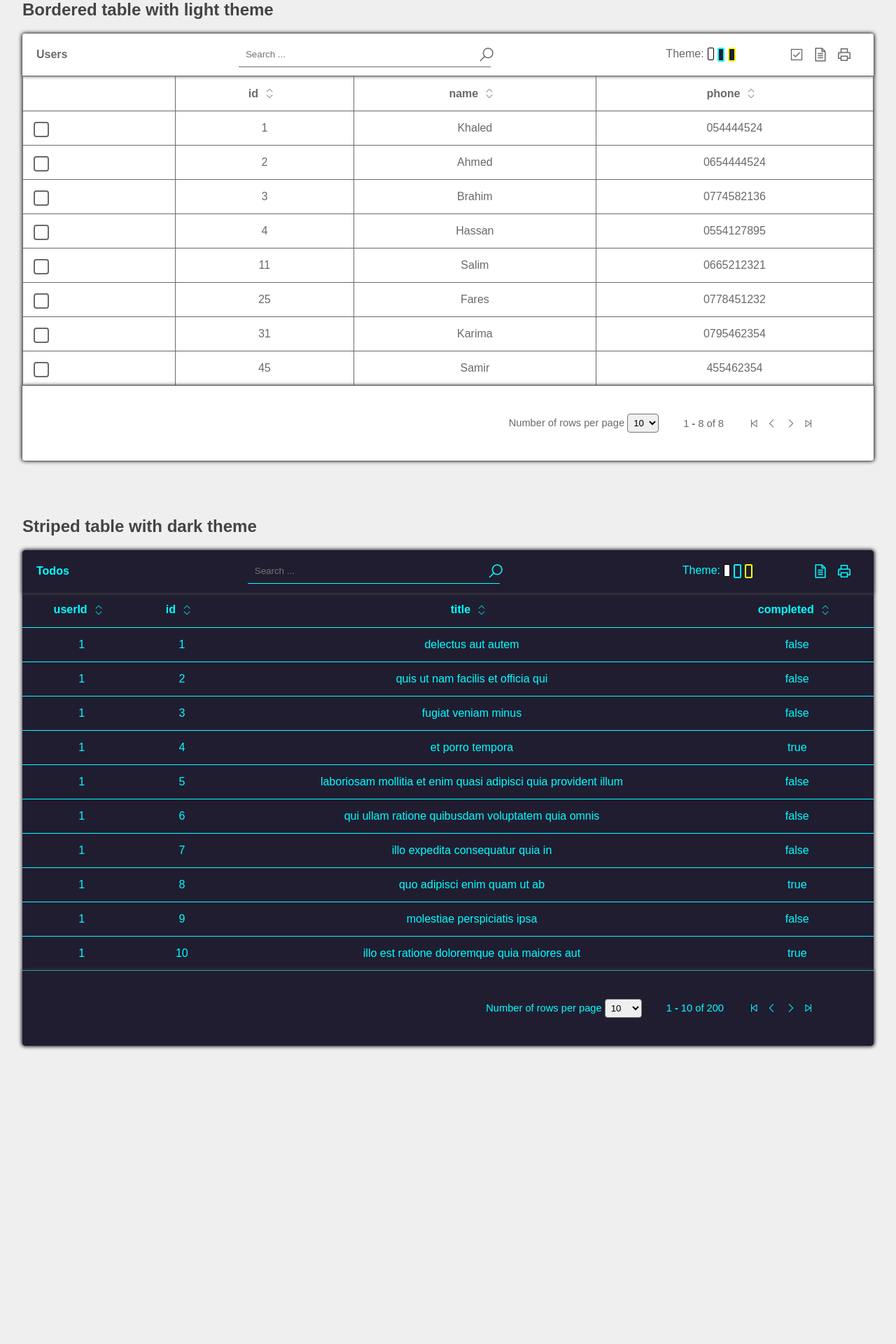
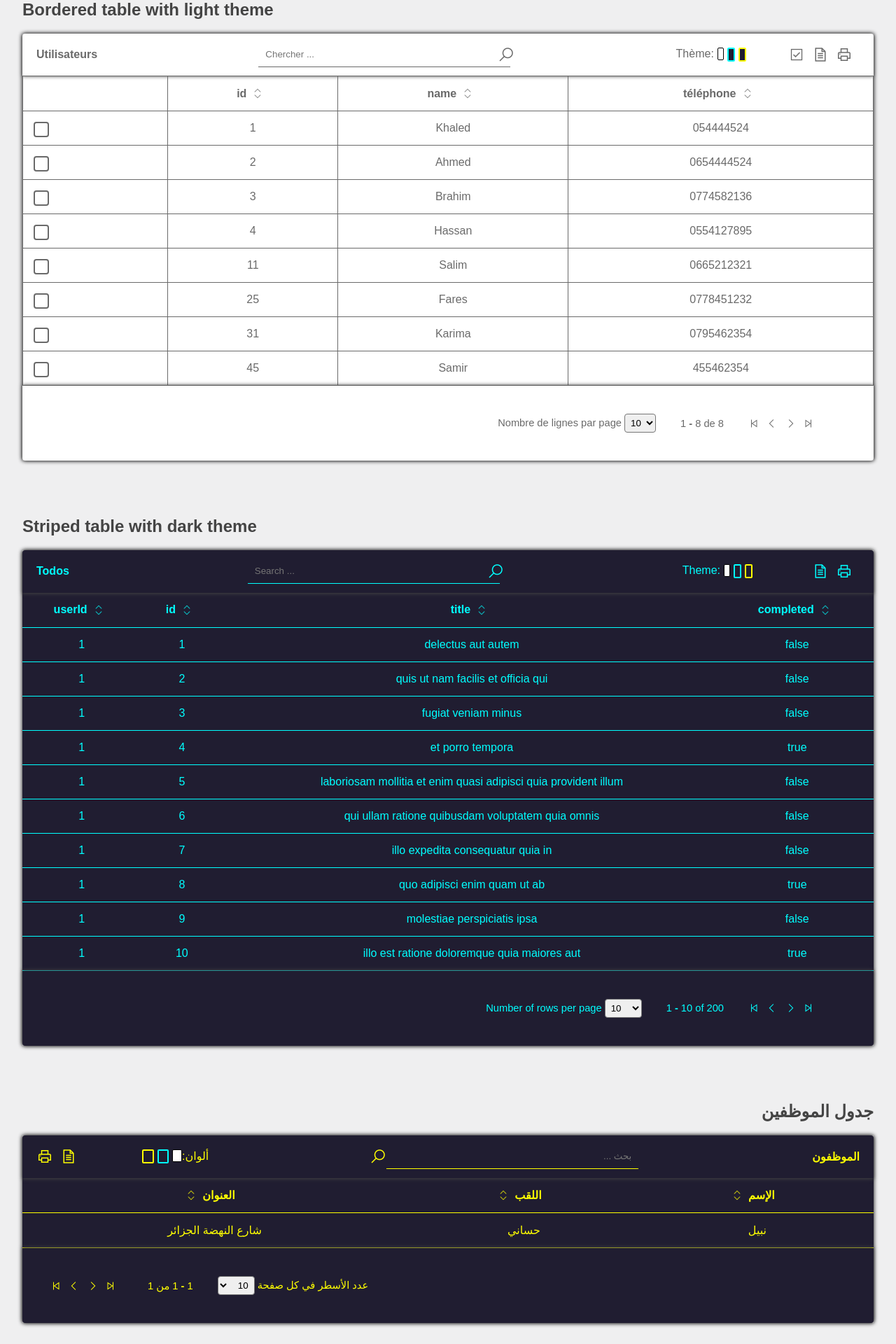
Before and after one commit to boussadjra/vueye-table, a Vue app: page / in a window 1280 px wide. Shown: the part 195-2115 px from the top of the page at 70% size. Before the commit the page ends 1719 px from the top, so only its background shows below. Built offline with nearby package versions, Linux system fonts and the light colour scheme; the HTML template or start-up script is replaced by a standard one.

Commit message:
add locale settings

```diff
--- a/src/App.vue
+++ b/src/App.vue
@@ -5,13 +5,18 @@
 
     <div class="main-container">
          <h2>Bordered table with light theme</h2>
-  <div class="code"> </div>
-        <vueye-table checkable :per-page-values="[5,10,15,20]" title="Users" show-theme :rows_data="user_data"  v-on:checked-rows="getChecked"></vueye-table>
+
+        <vueye-table checkable :per-page-values="[5,10,15,20]" title="Utilisateurs" vLang="fr" show-theme :rows_data="user_data"  v-on:checked-rows="getChecked"></vueye-table>
     </div>
        <div class="main-container">
          <h2>Striped table with dark theme</h2>
-        <vueye-table title="Todos" theme-name="dark-1" table-style="striped" show-theme :rows_data="todo_data"  v-on:checked-rows="getChecked"></vueye-table>
+        <vueye-table title="Todos"  theme-name="dark-1" table-style="striped" show-theme :rows_data="todo_data"  v-on:checked-rows="getChecked"></vueye-table>
     </div>
+          <div class="main-container" dir="rtl">
+         <h2>جدول الموظفين</h2>
+        <vueye-table title="الموظفون" vLang="ar" theme-name="dark-2" table-style="striped" show-theme :rows_data="emps_data"  v-on:checked-rows="getChecked"></vueye-table>
+    </div>
+
 </div>
 </template>
 
@@ -19,6 +24,7 @@
 import VueyeTable from "./components/VueyeTable.vue";
 import todos from "./assets/todos.json";
 import users from "./assets/users.json";
+import emps from "./assets/emps.json";
 export default {
   name: "app",
   data() {
@@ -26,7 +32,8 @@ export default {
       todo_attr: ["todoId", "id", "title", "completed"],
       todo_data: [],
       user_attr: ["id", "name", "phone"],
-      user_data: []
+      user_data: [],
+      emps_data: []
     };
   },
   components: {
@@ -41,7 +48,7 @@ export default {
     // console.log("app is mounted")
     this.todo_data = todos;
     this.user_data = users;
-
+    this.emps_data = emps;
     /*this.axios.get('https://jsonplaceholder.typicode.com/todos').then((response) => {
         //console.log(response.data)
     this.todo_data=response.data;
@@ -58,8 +65,8 @@ body {
   margin: 0;
   font-size: 12pt;
 }
-h2{
-      color: #444;
+h2 {
+  color: #444;
 }
 
 .main-page {
--- /dev/null
+++ b/src/assets/emps.json
@@ -0,0 +1,8 @@
+[
+    {
+        "الإسم":"نبيل",
+        "اللقب":"حساني",
+        "العنوان":"شارع النهضة الجزائر"
+
+    }
+]
--- a/src/assets/users.json
+++ b/src/assets/users.json
@@ -2,43 +2,43 @@
     {
        "id":1,
        "name":"Khaled",
-       "phone":"054444524"
+       "téléphone":"054444524"
     },
     {
         "id":2,
         "name":"Ahmed",
-        "phone":"0654444524"
+        "téléphone":"0654444524"
      },
      {
         "id":3,
         "name":"Brahim",
-        "phone":"0774582136"
+        "téléphone":"0774582136"
      },
      {
         "id":4,
         "name":"Hassan",
-        "phone":"0554127895"
+        "téléphone":"0554127895"
      },
       {
         "id":11,
         "name":"Salim",
-        "phone":"0665212321"
+        "téléphone":"0665212321"
      }
      ,
       {
         "id":25,
         "name":"Fares",
-        "phone":"0778451232"
+        "téléphone":"0778451232"
      }
      ,
      {
        "id":31,
        "name":"Karima",
-       "phone":"0795462354"
+       "téléphone":"0795462354"
     },
     {
       "id":45,
       "name":"Samir",
-      "phone":"455462354"
+      "téléphone":"455462354"
    }
 ]
--- a/src/components/VueyeTable.vue
+++ b/src/components/VueyeTable.vue
@@ -1,17 +1,17 @@
 <template>
-	<div class="vet-container" :style="theme.main" :id="componentId">
+	<div class="vet-container" :style="theme.main" :id="componentId" :dir="locale.dir">
 		<div class="vet-header">
 			<div class="vet-header-title">
 				<h4> {{title}}</h4>
 			</div>
 			<div class="vet-header-search-container">
-				<input type="text" name="search" placeholder="Search ... " class="vet-header-search"
+				<input type="text" name="search" :placeholder="locale.search_data" class="vet-header-search"
 				v-model="searchValue" :style="theme.borderBottom">
 
 				<i  :class="customIcon"  class="icon search-icon" style="margin-left:-18px"></i>
 			</div>
 			<div class="themes" v-if="showTheme">
-				<span>Theme: </span>
+				<span>{{locale.theme}}: </span>
 				<div class="light" @click="changeTheme('light')"></div>
 				<div class="dark-1" @click="changeTheme('dark-1')"></div>
 				<div class="dark-2" @click="changeTheme('dark-2')"></div>
@@ -51,20 +51,20 @@
 
 			<div class="vet-footer">
 				<div class="vet-footer-perpage">
-					<span>Number of rows per page </span>
+					<span>{{locale.nb_rows_ppage}} </span>
 					<select v-model="nbRowPerPage" @change="recreatePages">
 						<option v-for="ppval in perPageValues " :value="ppval" :key="ppval">{{ppval}}</option>
 
 					</select>
 				</div>
 				<div class="vet-footer-page-desc">
-					<span> {{lowerBound}} <strong>-</strong> {{upperBound}} of {{rows_data.length}} </span>
+					<span> {{lowerBound}} <strong>-</strong> {{upperBound}} {{locale.of}} {{rows_data.length}} </span>
 				</div>
-				<div class="vet-footer-pagination">
-					<i  :class="customIcon" class="icon small-icon start-icon" @click="gotoFirstPage"></i>
-					<i  :class="customIcon" class="icon small-icon back-icon" @click="gotoPrevPage"></i>
-					<i  :class="customIcon" class="icon small-icon forward-icon" @click="gotoNextPage"></i>
-					<i  :class="customIcon" class="icon small-icon end-icon" @click="gotoLastPage"></i>
+				<div class="vet-footer-pagination" >
+					<i  :class="[customIcon,rotated]" class="icon small-icon start-icon" @click="gotoFirstPage"></i>
+					<i  :class="[customIcon,rotated]" class="icon small-icon back-icon" @click="gotoPrevPage"></i>
+					<i  :class="[customIcon,rotated]" class="icon small-icon forward-icon" @click="gotoNextPage"></i>
+					<i  :class="[customIcon,rotated]" class="icon small-icon end-icon" @click="gotoLastPage"></i>
 
 				</div>
 
@@ -74,6 +74,8 @@
 	</template>
 
 	<script>
+
+  import locales from './locales'
 export default {
   name: "vueye-table",
   /**************************************** */
@@ -87,6 +89,11 @@ export default {
       type: String,
       default: "my table"
     },
+    vLang:{
+      type:String,
+      default:"en"
+    }
+    ,
     cols: {
       type: Array,
       default: () => []
@@ -136,7 +143,8 @@ export default {
         borderBottom: {},
         rowClick: {}
       },
-	  customIcon: "gray-icon"
+    customIcon: "gray-icon",
+    rotated:""
 
     };
   },
@@ -165,6 +173,10 @@ export default {
       } else {
         return this.cols;
       }
+    },
+    locale(){
+          locales[this.vLang].dir=="rtl"?this.rotated="rotated-icon":this.rotated="";
+          return locales[this.vLang];
     },
     /**@function currentPageData locates to the first page by default
      * or to the page we are going to by paginating
@@ -469,7 +481,8 @@ export default {
     }
   },
   mounted() {
-	  this.componentId=this.generateComponentId();
+    this.componentId=this.generateComponentId();
+    console.log(this.vLang)
   }
 };
 </script>
--- a/src/components/icons.css
+++ b/src/components/icons.css
@@ -33,6 +33,10 @@
 .yellow-icon{
     filter:sepia(100%) hue-rotate(15deg) saturate(100);
 }
+
+.rotated-icon{
+    transform:rotate(180deg);
+}
 .search-icon{
    background-image: url(icons/searchw10.png);
 
--- /dev/null
+++ b/src/components/locales/index.js
@@ -0,0 +1,45 @@
+export default{
+    "en":{
+        search_data:"Search ...",
+        theme:"Theme",
+        nb_rows_ppage:"Number of rows per page ",
+        of:"of",
+        dir:"trl"
+    },
+    "fr":{
+        search_data:"Chercher ...",
+        theme:"Thème",
+        nb_rows_ppage:"Nombre de lignes par page ",
+        of:"de",
+        dir:"trl"
+    }
+    ,
+    "es":{
+        search_data:"Buscar ...",
+        theme:"Tema",
+        nb_rows_ppage:"Número de líneas por página",
+        of:"de",
+        dir:"trl"
+    },
+    "ar":{
+        search_data:"بحث ... ",
+        theme:"ألوان",
+        nb_rows_ppage:"عدد الأسطر في كل صفحة",
+        of:"من",
+        dir:"rtl"
+    },
+    "ger":{
+        search_data:"Suchen ...",
+        theme:"Farben",
+        nb_rows_ppage:"Anzahl der Zeilen pro Seite",
+        of:"von",
+        dir:"trl"
+    },
+    "ch":{
+        search_data:"寻求 ...",
+        theme:"颜色",
+        nb_rows_ppage:"每页行数",
+        of:"的",
+        dir:"trl"
+    }
+}
--- a/src/components/vueye-table.scss
+++ b/src/components/vueye-table.scss
@@ -1,6 +1,11 @@
+@import url('https://fonts.googleapis.com/css?family=Cairo');
 
 @mixin forSmallScreens($media) {
     @media (max-width: $media+px) { @content; }
+}
+body{
+  font-family: 'Cairo', sans-serif;
+
 }
 
 .vet-container{
```
Also changed, not shown: 16 other files (tests, documents, lock files or other folders).
